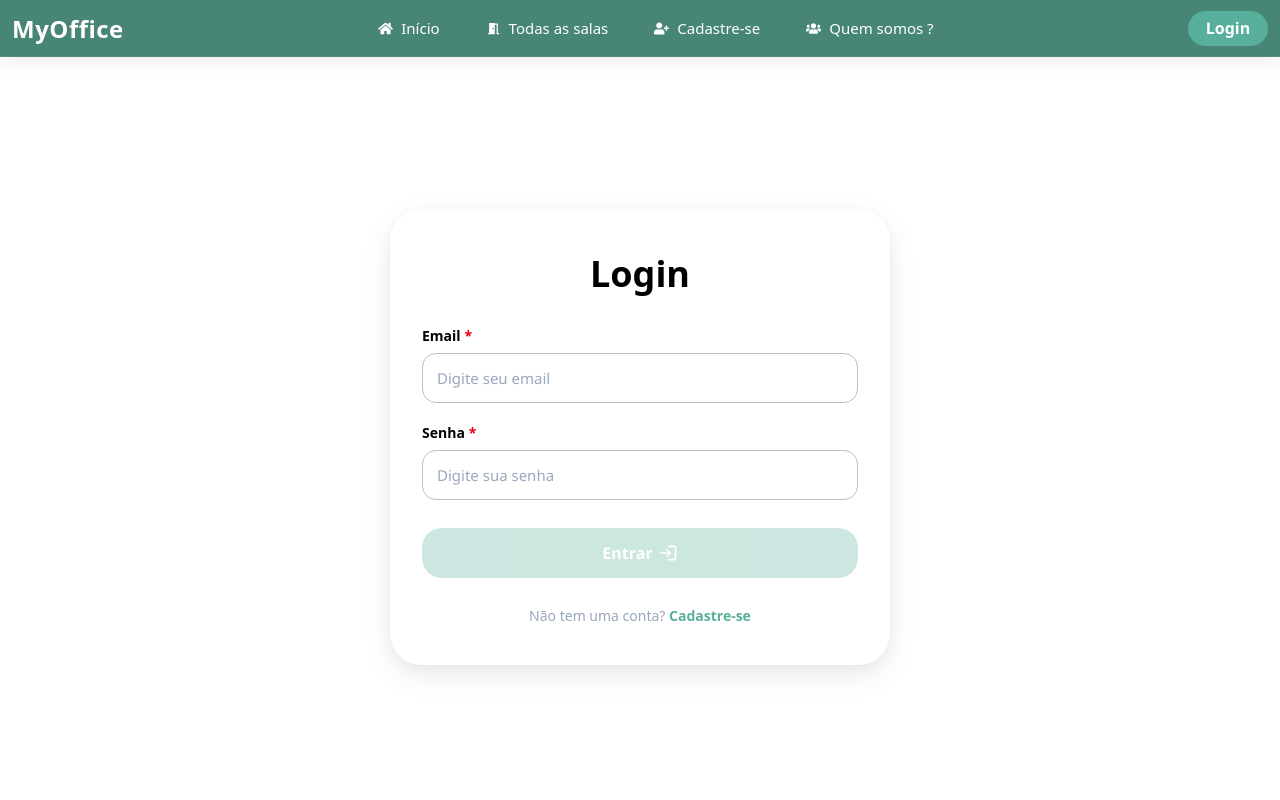
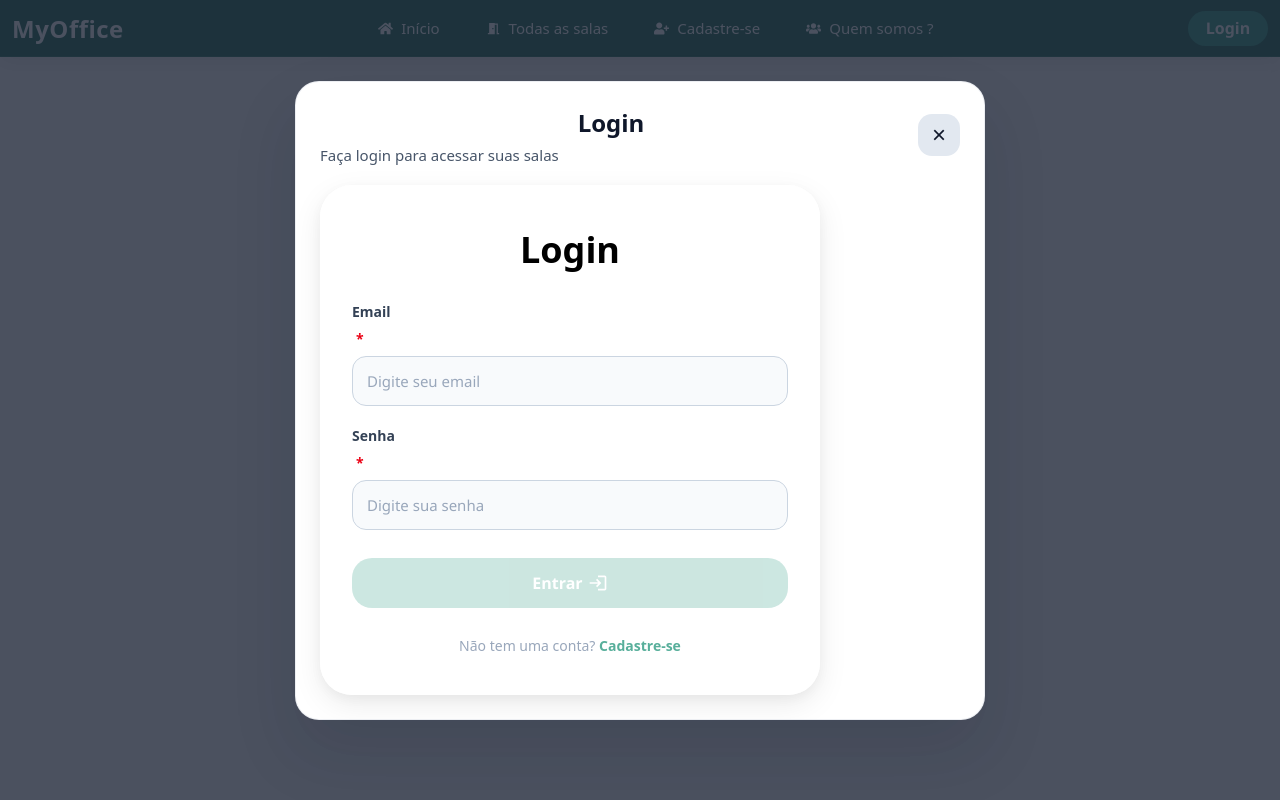
Before and after one commit to Alerrandoribeiro/my-office-front-end-senac, a React (Vite) app: page /login in a window 1280 px wide. Shown: the top 800 px of the page. Built offline with nearby package versions, Linux system fonts and the light colour scheme.

Commit message:
Render login and registration forms inside Modal on their pages

```diff
--- a/src/components/organismo/Pages/PaginaCadastroUsuario/PaginaCadastroUsuario.jsx
+++ b/src/components/organismo/Pages/PaginaCadastroUsuario/PaginaCadastroUsuario.jsx
@@ -1,11 +1,16 @@
 import React from 'react'
 import PaginaInicial from '../PaginaInicial/PaginaInicial'
 import FormularioDeCadastroUsuario from '../../FormularioDeCadastroUsuario/FormularioDeCadastroUsuario'
+import Modal from '../../..//atomos/Modal/Modal'
+import { useNavigate } from 'react-router-dom'
 
 const PaginaCadastroUsuario = () => {
+  const navigate = useNavigate();
   return (
     <PaginaInicial>
-      <FormularioDeCadastroUsuario />
+      <Modal title="Cadastro" description="Crie sua conta" onClose={() => navigate('/') }>
+        <FormularioDeCadastroUsuario />
+      </Modal>
     </PaginaInicial>
   );
 }
--- a/src/components/organismo/Pages/PaginaLogin/PaginaLogin.jsx
+++ b/src/components/organismo/Pages/PaginaLogin/PaginaLogin.jsx
@@ -1,11 +1,16 @@
 import React from 'react'
 import FormularioLogin from '../../FormularioLogin/FormularioLogin'
 import PaginaInicial from '../PaginaInicial/PaginaInicial'
+import Modal from '../../..//atomos/Modal/Modal'
+import { useNavigate } from 'react-router-dom'
 
 const PaginaLogin = () => {
+  const navigate = useNavigate();
   return (
     <PaginaInicial>
-      <FormularioLogin />
+      <Modal title="Login" description="Faça login para acessar suas salas" onClose={() => navigate('/') }>
+        <FormularioLogin />
+      </Modal>
     </PaginaInicial>
   );
 }
```
